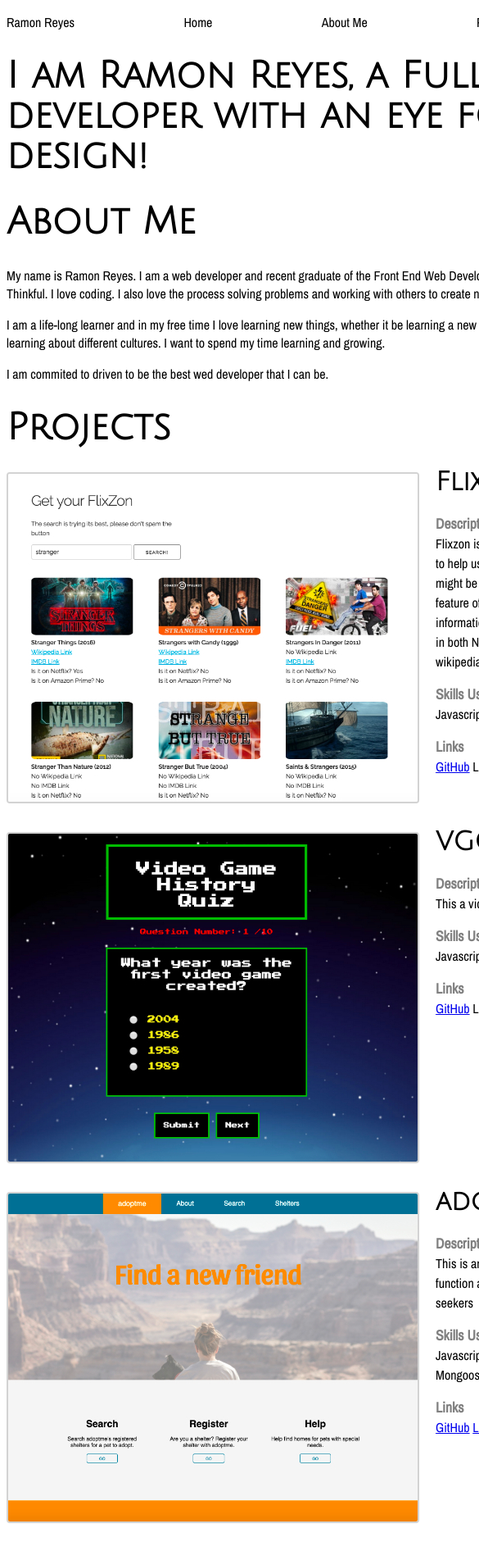
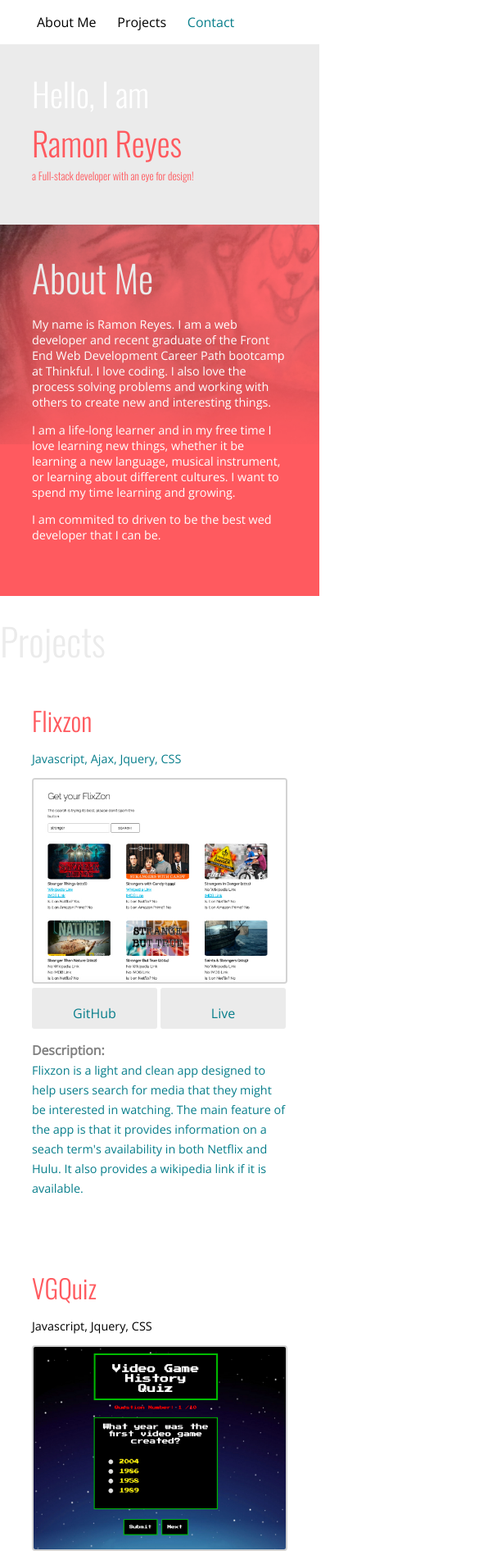
Before and after one commit to Reyesjunk/portfolio, a plain HTML site: page index.html in a window 390 px wide. Shown: the top 1892 px of the page at 82% size, 585 px wide, since content can reach past the window. Drawn offline with nearby package versions, Linux system fonts and the light colour scheme; files that its build step writes are made by us from their sources.

Commit message:
portfolio changes

```diff
--- /dev/null
+++ b/assets/css/grid.css
@@ -0,0 +1,75 @@
+* {
+  box-sizing: border-box;
+}
+
+/* Grid measurements:
+ *
+ *   960px wide including 12 gutters (half gutters on both edges)
+ *
+ *   60px columns (12)
+ *   20px gutters (two half-gutters + 11 full gutters, so 12 total)
+ *
+ *
+ *   For smaller screens, we always want 20px of padding on either side,
+ *   so 960 + 20 + 20 => 1000px
+ *
+ **/
+.row {
+  max-width: 1000px;
+  padding-left: 20px;
+  padding-right: 20px;
+  margin: 0 auto;
+}
+
+/* Clearfix */
+.row::before,
+.row::after {
+  display: table;
+  content: '';
+}
+
+.row::after {
+  clear: both;
+}
+
+.col-3, .col-4, .col-6, .col-12 {
+  float: left;
+
+  /* Gutters:
+   * Each column is padded by half-a-gutter on each side,
+   *
+   * Half a gutter is 10px, 10/960 (context) = 1.041666%
+   *
+   */
+  padding-left: 1.04166666%;
+  padding-right: 1.04166666%;
+}
+
+/* Mobile defaults */
+.col-3, .col-4, .col-6, .col-12 {
+  width: 100%;
+}
+
+
+/* Non-mobile, grid */
+@media only screen and (min-width: 640px) {
+  /* 3 columns, 3/12 in % */
+  .col-3 {
+    width: 25%;
+  }
+
+  /* 4 columns, 4/12 in % */
+  .col-4 {
+    width: 33.333333%;
+  }
+
+  /* 6 columns, 6/12 in % */
+  .col-6 {
+    width: 50%;
+  }
+
+  /* 12 columns, 12/12 in % */
+  .col-12 {
+    width: 100%;
+  }
+}
--- a/assets/css/main.css
+++ b/assets/css/main.css
@@ -29,6 +29,9 @@ h1 {
 h2 {
   margin-top: 0;
   font-size: 1.99em;
+}
+.highlight{
+  font-size: 1.414em;
 }
 h3 {
   margin-top: 0;
@@ -76,3 +79,9 @@ and (max-device-width : 568px) {
     display: block;
   }
 }
+.footer-container {
+  display: flex;
+}
+.contact{
+  padding-left: 50px;
+}
--- /dev/null
+++ b/assets/css/main2.css
@@ -0,0 +1,49 @@
+html {
+  font-family: 'Open Sans', sans-serif;
+}
+h1,h2,h3,h4,h5{
+  font-family: 'Oswald', sans-serif;
+  font-weight: 100;
+}
+h1{
+  font-size: 50px;
+  font-weight: 300;
+}
+h2{
+  color: #ff5a5f;
+}
+.intro-container{
+  background-color: #ebebeb;
+  font-size: 63px;
+  color: white;
+  width: 100%;
+  width: 100vw;
+}
+.tagline{
+  font-size: 24px;
+  font-weight: 200;
+  color: #ff5a5f;
+}
+.intro-container h2 {
+  font-size: 60px;
+}
+.highlight{
+  color: #ff5a5f;
+}
+.about-me-container{
+  background-color: #ff5a5f;
+  color: white;
+
+}
+.about-me{
+}
+
+
+body {
+  width: 600px;
+  margin: 0 auto;
+}
+body, html{
+  margin:0;
+  padding:0;
+}
--- /dev/null
+++ b/assets/css/main3.css
@@ -0,0 +1,277 @@
+*{
+   box-sizing: border-box;
+}
+body {
+ width: 1000px;
+}
+.break{
+  display: none;
+}
+button {
+    background: #ebebeb;
+    color: #087E8B;
+    font-family: Sans-serif;
+    font-size: 20px;
+    height: 50px;
+    padding: 0;
+    border-radius: 3px;
+    width: 49.5%;
+    line-height: 60px;
+    text-align: center;
+    border: 0;
+    transition: all 0.3s ease 0s;
+}
+a{
+  text-decoration: none;
+}
+a:link, a:visited{
+  color: #087E8B;
+}
+nav ul{
+  display: flex;
+  justify-content: space-between;
+  list-style: none;
+  padding: 0;
+}
+
+.portfolio-container {
+  margin: 0 auto;
+}
+* {
+  font-family: 'Open Sans', sans-serif;
+  font-size: 16px;
+}
+h1,h2,h3,h4 {
+  font-family: 'Oswald', sans-serif;
+  font-weight: 300;
+  margin: 0;
+}
+h1 {
+  font-size: 2.827em;
+  color: #ebebeb;
+}
+h2 {
+  color: #ff5a5f;
+  margin-top: 0;
+  font-size: 1.99em;
+}
+h3 {
+  margin-top: 0;
+  font-size: 1.414em;
+}
+img {
+  border: 2px solid lightgray;
+  border-radius: 4px;
+}
+.emphasis {
+  font-weight: bold;
+  font-size: 1.1em;
+  color: gray;
+}
+p {
+
+}
+.project-container {
+  display: flex;
+  padding-bottom: 30px;
+}
+.info-container {
+  margin-top: 0;
+  margin-left: 20px;
+  width: 250px;
+  line-height: 1.5em;
+}
+.dummy-image {
+  width: 500px;
+  height: 400px;
+  border: 1px solid lightgray;
+  border-radius: 3px;
+}
+
+.intro-section{
+  background-color: #ebebeb;
+  width: 100%;
+  width: 100vw;
+}
+.intro{
+  padding-top: 30px;
+  padding-bottom: 50px;
+}
+.intro h2{
+  font-family: 'Oswald', sans-serif;
+  font-weight: 300;
+  color: white;
+  font-size: 55px;
+  padding: 0
+}
+.intro h4{
+  font-family: 'Oswald', sans-serif;
+  font-weight: 300;
+  font-size: 22px;
+  color: #ff5a5f;
+}
+.highlight{
+  font-size: 55px;
+  font-family: 'Oswald', sans-serif;
+   color: #ff5a5f;
+}
+.about-me-section{
+  background: #ff5a5f url("../images/profile_art.jpg") no-repeat;
+  color: white;
+  width: 100%;
+  width: 100vw;
+  padding-top: 30px;
+  padding-bottom: 50px;
+}
+.intro, .projects-section-container{
+  width: 1000px;
+  margin: 0 auto;
+}
+.project-container{
+  padding-top: 40px;
+}
+.about-me{
+  width: 90%;
+  padding-left: 58% ;
+}
+.projects-section{
+  padding-top: 20px;
+  width: 100%;
+  width: 100vw;
+}
+.project-title-mobile{
+  display: none;
+}
+
+.info-container{
+  color: #087E8B;
+  margin-left: 100px;
+  width: 500px;
+}
+footer{
+  margin-top: 200px;
+  padding-top: 30px;
+  background-color: #087E8B;
+  color: white;
+  width: 100%;
+  width: 100vw;
+}
+.footer-container{
+  width: 975px;
+  margin: 0 auto;
+  display: flex;
+}
+.contact{
+  margin-left: 43%;
+  width: 250px;
+}
+
+@media only screen and (min-width: 0px) and (max-width: 768px) {
+  .portfolio-container{
+    width: 100%;
+  }
+  .intro-section, .about-me-section, .projects-section{
+    width: 100%;
+  }
+  body {
+    margin: 0;
+    padding: 0;
+    width: 100%;
+  }
+  img {
+    width: 100%;
+  }
+  h1{
+    font-size: 2.87em;
+  }
+  p{
+    font-size: .9em;
+  }
+  .break{
+    display: block;
+  }
+  .intro h2, .highlight{
+    font-size: 40px;
+  }
+  h4.tagline{
+    font-size: 13px;
+  }
+  .about-me-section{
+
+    background: #ff5a5f url("../images/profile_art_mobile2.jpg")no-repeat;
+    background-size: 100%;
+  }
+  img{
+    width: 100%;
+  }
+  .about-me{
+  width: 80%;
+  font-size: 1em;
+  margin: 0 auto;
+  padding: 0;
+}
+/* Projects*/
+  .project-container {
+    display: block;
+    width: 80%;
+    margin: 0 auto;
+  }
+  button{
+    width: 49%;
+  }
+  button:link, button:visited{
+    background: #ff5a5f;
+    color: white;
+  }
+  button:hover{
+    background: white;
+    color: #ff5a5f;
+  }
+  /*.code, .live{
+    width: 49%;
+    margin: 0;
+    padding: 0 40px;
+    height: 30px;
+    border: 1px solid #ff5a5f;
+    background: #ff5a5f;
+    color: white;
+    text-decoration: none;
+  }
+
+  }
+  a.demo:hover, a.live:hover{
+    color: #ff5a5f;
+    background: white;
+  }*/
+  .project-title{
+    display: none;
+  }
+  .project-title-mobile{
+    display: block;
+  }
+  .info-container{
+    width: 100%;
+    margin: 0;
+  }
+  .projects-section-container, .footer-container{
+    width: 100%;
+  }
+  .intro{
+    width: 80%;
+  }
+  nav{
+    width: 80%;
+    padding-left: 45px;
+  }
+  .footer-container{
+    width: 80%;
+    display: block;
+  }
+  footer{
+  width: 100%;
+  width: 100vw;
+  }
+  .contact{
+    margin: 0;
+  }
+}
--- a/index.html
+++ b/index.html
@@ -4,84 +4,116 @@
   <meta charset="UTF-8">
   <meta name="viewport" content="width=device-width, initial-scale=1.0">
   <meta http-equiv="X-UA-Compatible" content="ie=edge">
-  <link rel="stylesheet" href="assets/css/main.css">
-  <link rel="javascript" href="assets/javascript/main.js">
+  <link rel="stylesheet" href="assets.css/grid.css" />
+  <link rel="stylesheet" href="assets/css/main3.css" />
+
+  <link rel="javascript" href="assets/javascript/main.js" />
   <title>ReyesJunk</title>
-  <link href="https://fonts.googleapis.com/css?family=Archivo+Narrow|Julius+Sans+One" rel="stylesheet">
+  <link href="https://fonts.googleapis.com/css?family=Archivo+Narrow|Julius+Sans+One|Open+Sans|Oswald:300,400" rel="stylesheet">
 </head>
 <body>
   <div class="portfolio-container">
     <nav>
       <ul>
-        <li>Ramon Reyes</li>
-        <li>Home</li>
         <li>About Me</li>
         <li>Projects</li>
-        <li>Contact</li>
+        <li><a href="#footer-anchor">Contact</li>
       </ul>
     </nav>
-    <h1>I am Ramon Reyes, a Full-stack developer with an eye for design!</h2>
+    <section class = "intro-section">
+      <article class = "intro">
+        <h2>Hello, I am <br class="break"/><span class="highlight">Ramon Reyes</span></h2>
+        <h4 class="tagline"> a Full-stack developer with an eye for design!</h4>
+      </article>
+    </section>
+    <section class="about-me-section">
+      <article class="about-me">
         <h1>About Me</h1>
         <p>My name is Ramon Reyes. I am a web developer and recent graduate of the Front End Web Development Career Path bootcamp at Thinkful. I love coding. I also love the process solving problems and working with others to create new and interesting things. </p>
         <p>I am a life-long learner and in my free time I love learning new things, whether it be learning a new language, musical instrument, or learning about different cultures. I want to spend my time learning and growing.</p>
 
         <p>I am commited to driven to be the best wed developer that I can be. </p>
-
+      </article>
+    </section>
+    <section class="projects-section">
+      <div class="projects-section-container">
         <h1>Projects</h1>
-    <div class="project-container">
+        <article class="project-container">
+          <div class="project-title-mobile">
+              <h2>Flixzon</h2>
+              <p>Javascript, Ajax, Jquery, CSS</p>
+            </div>
           <div class="image-container">
             <img src="assets/images/flixzon.jpg" alt="flixzon image" />
+            <button><a class="code" href="https://github.com/wshuang6/capstone-vid-search">GitHub</a></button>
+            <button><a class="live" href="#">Live</a></button>
           </div>
           <div class="info-container">
+            <div class="project-title">
               <h2>Flixzon</h2>
+              <p><span class="emphasis">Skills Used</span><br />
+              Javascript, Ajax, Jquery, CSS</p>
+            </div>
             <p><span class="emphasis">Description:</span><br /> Flixzon is a light and clean app designed to help users search for media that they might be interested in watching. The main feature of the app is that it provides information on a seach term's availability in both Netflix and Hulu. It also provides a wikipedia link if it is available. </p>
+          </div>
+        </article>
 
-       <p> <span class="emphasis">Skills Used</span><br />
-       Javascript, Ajax, Jquery, CSS</p>
-
-        <span class="emphasis">Links</span><br />
-        <a href="https://github.com/wshuang6/capstone-vid-search">GitHub</a>
-        <a heref="#">Live</a>
+        <article class="project-container">
+          <div class="project-title-mobile">
+              <h2>VGQuiz</h2>
+              <p>Javascript, Jquery, CSS</p>
           </div>
-    </div>
-
-    <div class="project-container">
           <div class="image-container">
             <img src="assets/images/vgquiz.jpg" />
+            <button><a href="https://github.com/Frankcarvajal/2.1_2.2/tree/master/quizapp">GitHub</a></button>
+            <button><a class="live" href="#">Live</a></button>
           </div>
           <div class="info-container">
+            <div class="project-title">
               <h2>VGQuiz</h2>
-        <p><span class="emphasis">Description:</span><br /> This a videogame quiz, done in JQuery</p>
               <p><span class="emphasis">Skills Used</span><br />
               Javascript, Jquery, CSS</p>
+            </div>
+            <p><span class="emphasis">Description:</span><br /> This a videogame quiz, done in JQuery</p>
+          </div>
+        </article>
 
-        <span class="emphasis">Links</span><br />
-        <a href="https://github.com/Frankcarvajal/2.1_2.2/tree/master/quizapp">GitHub</a>
-        <a heref="#">Live</a>
+        <article class="project-container">
+          <div class="project-title-mobile">
+            <h2>adoptMe</h2>
+            <p>Javascript, NodeJS, MongoDB, Mongoose, CSS, Passport, React, Redux</p>
           </div>
-    </div>
-
-    <div class="project-container">
           <div class="image-container">
             <img src="assets/images/adoptme.jpg">
+            <button><a href="https://github.com/pszujewski/pet-adoption-app">GitHub</a></button>
+            <button><a href="https://lit-caverns-27597.herokuapp.com/">Live</a></button>
           </div>
           <div class="info-container">
+            <div class="project-title">
               <h2>adoptMe</h2>
-        <p><span class="emphasis">Description:</span><br /> This is an pet adoption website. Meant to function as a hub for pet shelters and pet seekers </p>
               <p><span class="emphasis">Skills Used</span><br />
               Javascript, NodeJS, MongoDB, Mongoose, CSS, Passport, React, Redux</p>
-
-        <span class="emphasis">Links</span><br />
-        <a href="https://github.com/pszujewski/pet-adoption-app">GitHub</a>
-        <a href="https://lit-caverns-27597.herokuapp.com/">Live</a>
             </div>
+            <p><span class="emphasis">Description:</span><br /> This is an pet adoption website. Meant to function as a hub for pet shelters and pet seekers </p>
           </div>
+        </article>
+      </div>
+    </section>
+    <footer><a name="footer-anchor"></a>
+      <div class="footer-container">
+        <div>
+          <h1>Get in touch</h1>
+        </div>
+        <div class="contact">
         <h1>Contact</h1>
         <p>Name: Ramon A Reyes
         </p>
         <p>Email: reyesjunk@gmail.com</p>
-    <a href="https://github.com/Reyesjunk">GitHub</a>
-    <a href="https://www.linkedin.com/in/ramon-reyes-20806b50/">LinkedIn</a>
+        <p>Github: <a href="https://github.com/Reyesjunk">Reyesjunk</a></p>
+        <p>LinkedIn: <a href="https://www.linkedin.com/in/ramon-reyes-20806b50/">Ramon Reyes</a></p>
+        </div>
+      </div>
+    </footer>
   </div>
 
 </body>
```
Also changed, not shown: assets/images/profile_art.jpg (added), assets/images/profile_art_mobile.jpg (added), assets/images/profile_art_mobile2.jpg (added), 1 other file. Lines whose indentation alone changed are shown as unchanged.
